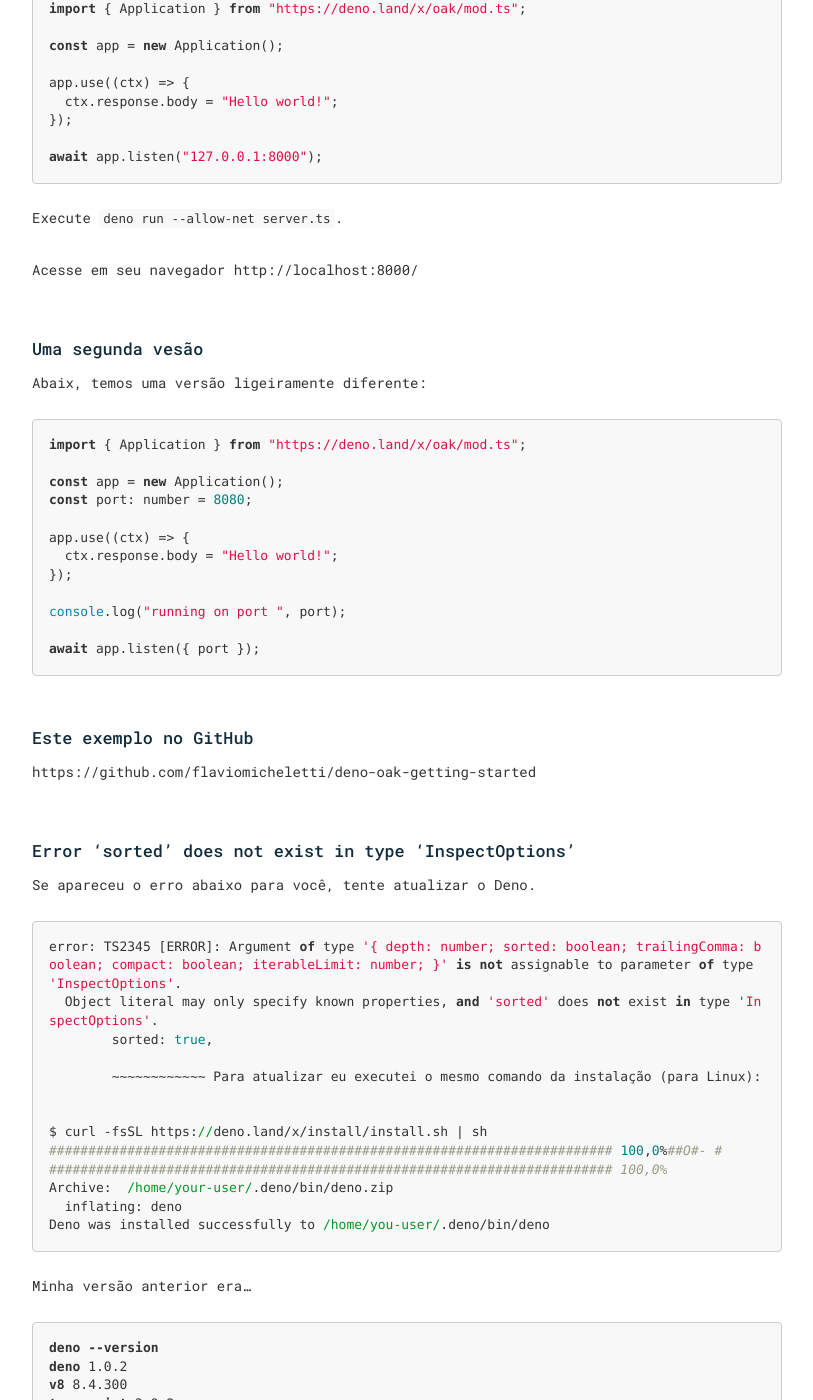
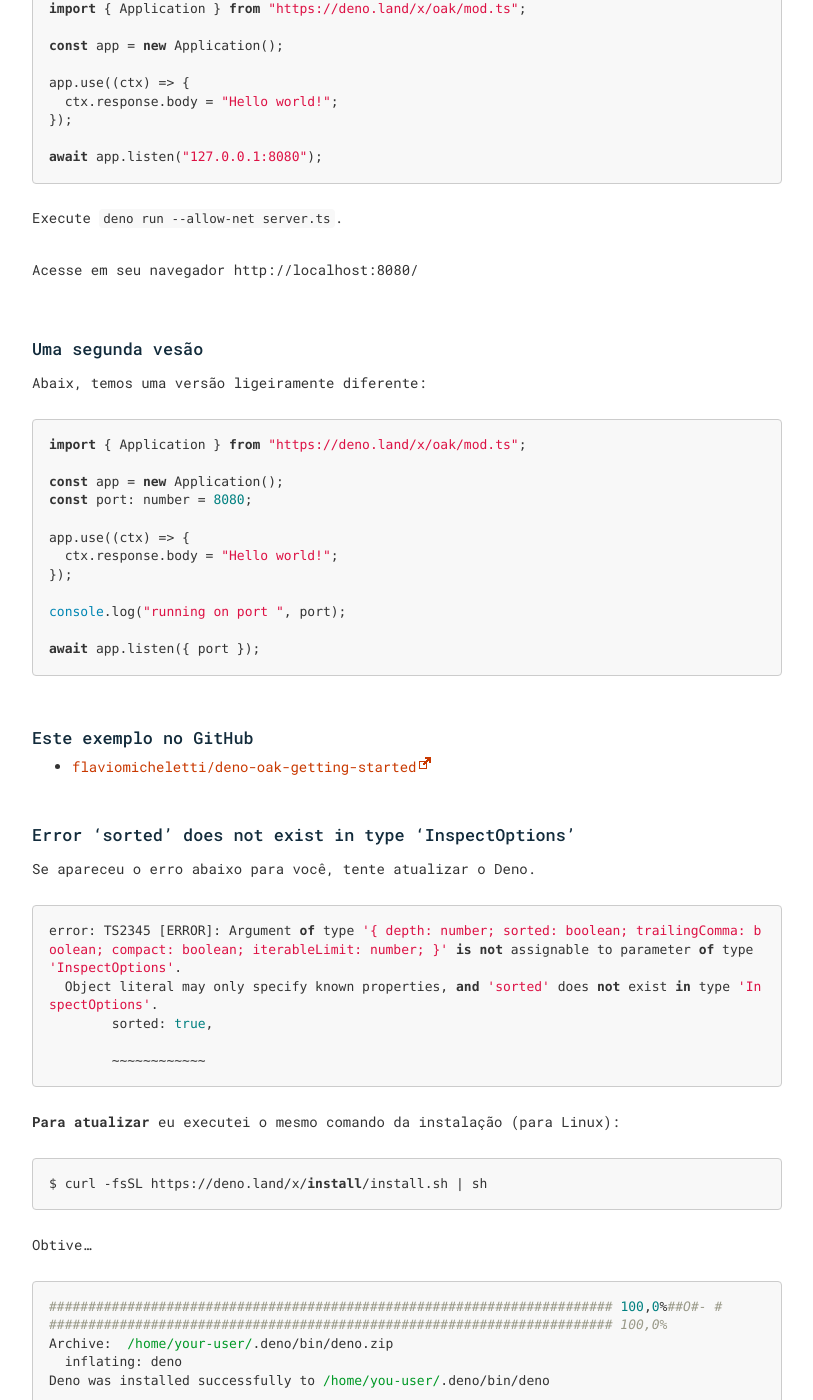
Before and after one commit to website-devfuria/deno, a Jekyll site: the page built from hellow-world-oak/index.md, in a window 1280 px wide and 1400 px high, scrolled down 727 px. Shown: the whole window, without its empty margins (233-1046 px from the left). Built offline with Jekyll 4.4.1, drawn with Linux system fonts in a browser that asks for light colours.

Commit message:
pequenos acertos

```diff
--- a/hellow-world-oak/index.md
+++ b/hellow-world-oak/index.md
@@ -18,12 +18,12 @@ Crie um arquivo chamado `server.ts`.
       ctx.response.body = "Hello world!";
     });
 
-    await app.listen("127.0.0.1:8000");
+    await app.listen("127.0.0.1:8080");
 
 
 Execute `deno run --allow-net server.ts`.
 
-Acesse em seu navegador http://localhost:8000/
+Acesse em seu navegador http://localhost:8080/
 
 
 ### Uma segunda vesão
@@ -59,10 +59,14 @@ Se apareceu o erro abaixo para você, tente atualizar o Deno.
             sorted: true,
 
             ~~~~~~~~~~~~
-Para atualizar eu executei o mesmo comando da instalação (para Linux):
+
+__Para atualizar__ eu executei o mesmo comando da instalação (para Linux):
 
 
     $ curl -fsSL https://deno.land/x/install/install.sh | sh
+
+Obtive...
+
     ######################################################################## 100,0%##O#- #                                                        ######################################################################## 100,0%
     Archive:  /home/your-user/.deno/bin/deno.zip
       inflating: deno
```
Also changed, not shown: other parts of hellow-world-oak/index.md (+1 -1 lines), index.md (+1 -1 lines).
